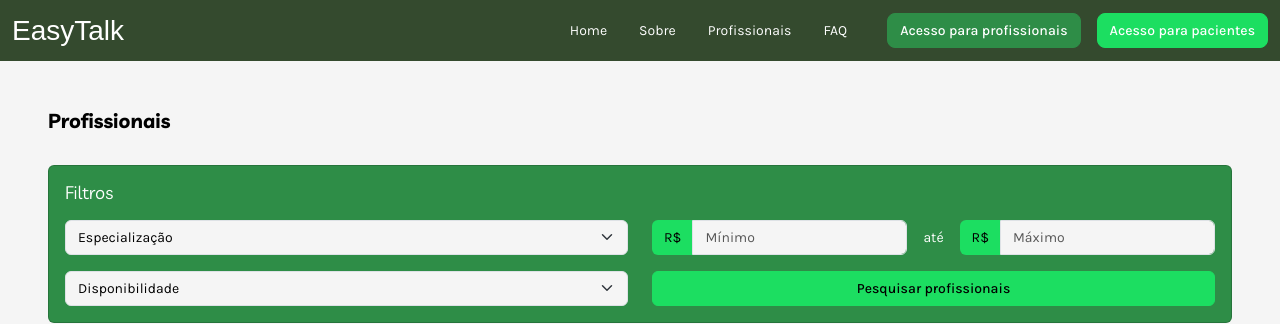
After one commit to TG-Easy-Talk/django-easy-talk, a Django app: page /pesquisa/ in a window 1280 px wide. The commit adds this page. Shown: the top 324 px of the page. Run offline with Django 5.2, Linux system fonts and the light colour scheme; some web fonts are replaced.

Commit message:
Início da página de pesquisa

```diff
--- a/terapia/templates/perfil.html
+++ b/terapia/templates/perfil.html
@@ -4,7 +4,7 @@
 {% load static %}
 
 {% block conteudo %}
-<div class="container-fluid p-5">
+<div class="container-xxl p-5">
     <div class="row gap-4 flex-nowrap">
         <section class="col vstack gap-5">
             <div class="hstack gap-4">
--- /dev/null
+++ b/terapia/templates/pesquisa.html
@@ -0,0 +1,79 @@
+{% extends 'componentes/base.html' %}
+{% block titulo %} Home {% endblock %}
+
+{% load static %}
+
+{% block conteudo %}
+<div class="container-xxl px-3 px-md-5 py-5 vstack gap-4">
+    <h4 class="fw-bold">Profissionais</h4>
+
+    <section class="card text-bg-primary mb-3 text-white">
+        <div class="card-body">
+            <h5 class="card-title mb-3">Filtros</h5>
+
+            <div class="row row-cols-1 row-cols-md-2 gy-3">
+                <div class="col">
+                    <div class="vstack gap-3">
+                        <select class="form-select" aria-label="Default select example">
+                            <option selected>Especialização</option>
+                            <option value="1">One</option>
+                            <option value="2">Two</option>
+                            <option value="3">Three</option>
+                        </select>
+
+                        <select class="form-select" aria-label="Default select example">
+                            <option selected>Disponibilidade</option>
+                            <option value="1">One</option>
+                            <option value="2">Two</option>
+                            <option value="3">Three</option>
+                        </select>
+                    </div>
+                </div>
+                <div class="col">
+                    <div class="vstack gap-3">
+                        <div class="hstack gap-3 flex-column flex-sm-row">
+                            <div class="input-group">
+                                <span class="input-group-text text-bg-secondary border-0" id="ValorMinimo">R$</span>
+                                <input type="number" step="1.00" class="form-control" placeholder="Mínimo" aria-label="Valor mínimo" aria-describedby="ValorMinimo">
+                            </div>
+                            <div class="d-none d-sm-block">até</div>
+                            <div class="input-group">
+                                <span class="input-group-text text-bg-secondary border-0" id="ValorMaximo">R$</span>
+                                <input type="number" step="1.00" class="form-control" placeholder="Máximo" aria-label="Valor máximo" aria-describedby="ValorMaximo">
+                            </div>
+                        </div>
+                        <button class="btn btn-secondary">Pesquisar profissionais</button>
+                    </div>
+                </div>
+            </div>
+        </div>
+    </section>
+
+    <main class="row row-cols-1 row-cols-md-2 g-3">
+        <div class="col">
+            <div class="card text-bg-body-secondary">
+                <div class="card-body vstack gap-3 p-4">
+                    <div class="hstack gap-4 flex-row flex-md-column flex-lg-row">
+                        <img class="rounded-circle mx-auto"
+                        style="width: 80px; height: 80px;"
+                        src="{% static 'img/foto_de_perfil.jpg' %}"
+                        alt="Foto de perfil">
+
+                        <div class="flex-grow-1">
+                            <h5 class="fw-bold">Wanessa Vasconcelos Sampaio</h5>
+                            <div class="d-block text-body-secondary">Atuo na promoção do autoconhecimento, acolhendo cada pessoa em sua singularidade para desenvolver saúde mental.</div>
+                        </div>
+                    </div>
+
+                    <div class="hstack gap-2 flex-wrap">
+                        {% for i in '123456' %}
+                            <span class="badge text-bg-secondary rounded-pill">Especialização {{ i }}</span>
+                        {% endfor %}
+                            <span class="text-body-secondary">+3</span>
+                    </div>
+                </div>
+            </div>
+        </div>
+    </main>
+</div>
+{% endblock %}
--- a/terapia/urls.py
+++ b/terapia/urls.py
@@ -4,5 +4,6 @@ from . import views
 urlpatterns = [
     path('', views.HomeView.as_view(), name='home'),
     path('consulta/', views.ConsultaView.as_view(), name='consulta'),
-    path('perfil/', views.perfil, name='perfil'),
+    path('perfil/', views.PerfilView.as_view(), name='perfil'),
+    path('pesquisa/', views.PesquisaView.as_view(), name='pesquisa'),
 ]
--- a/terapia/views.py
+++ b/terapia/views.py
@@ -4,8 +4,11 @@ from django.views.generic import TemplateView
 class HomeView(TemplateView):
     template_name = "home.html"
 
-def perfil(request):
-    return render(request, "perfil.html")
-
 class ConsultaView(TemplateView):
     template_name = "consulta.html"
+
+class PerfilView(TemplateView):
+    template_name = "perfil.html"
+
+class PesquisaView(TemplateView):
+    template_name = "pesquisa.html"
```
